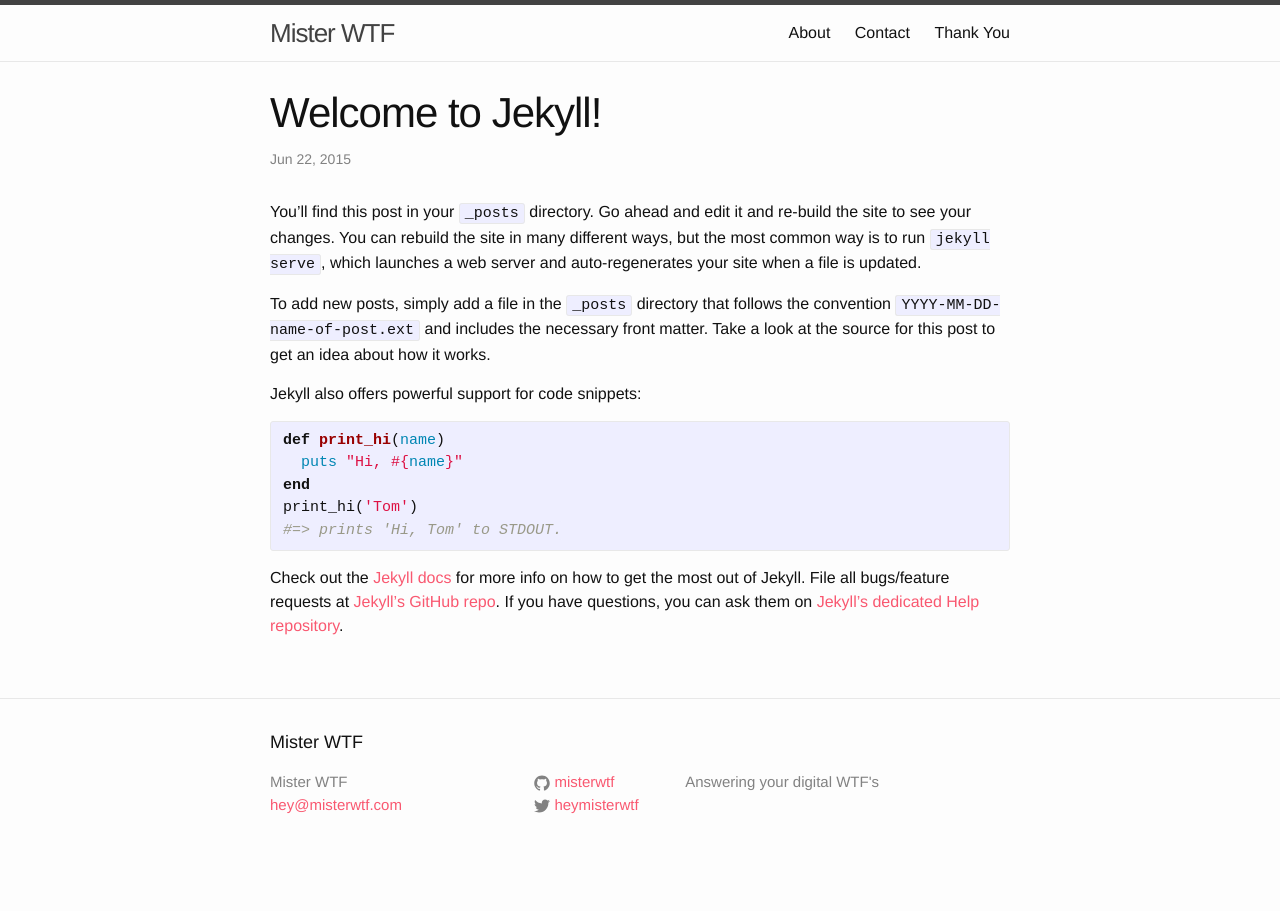
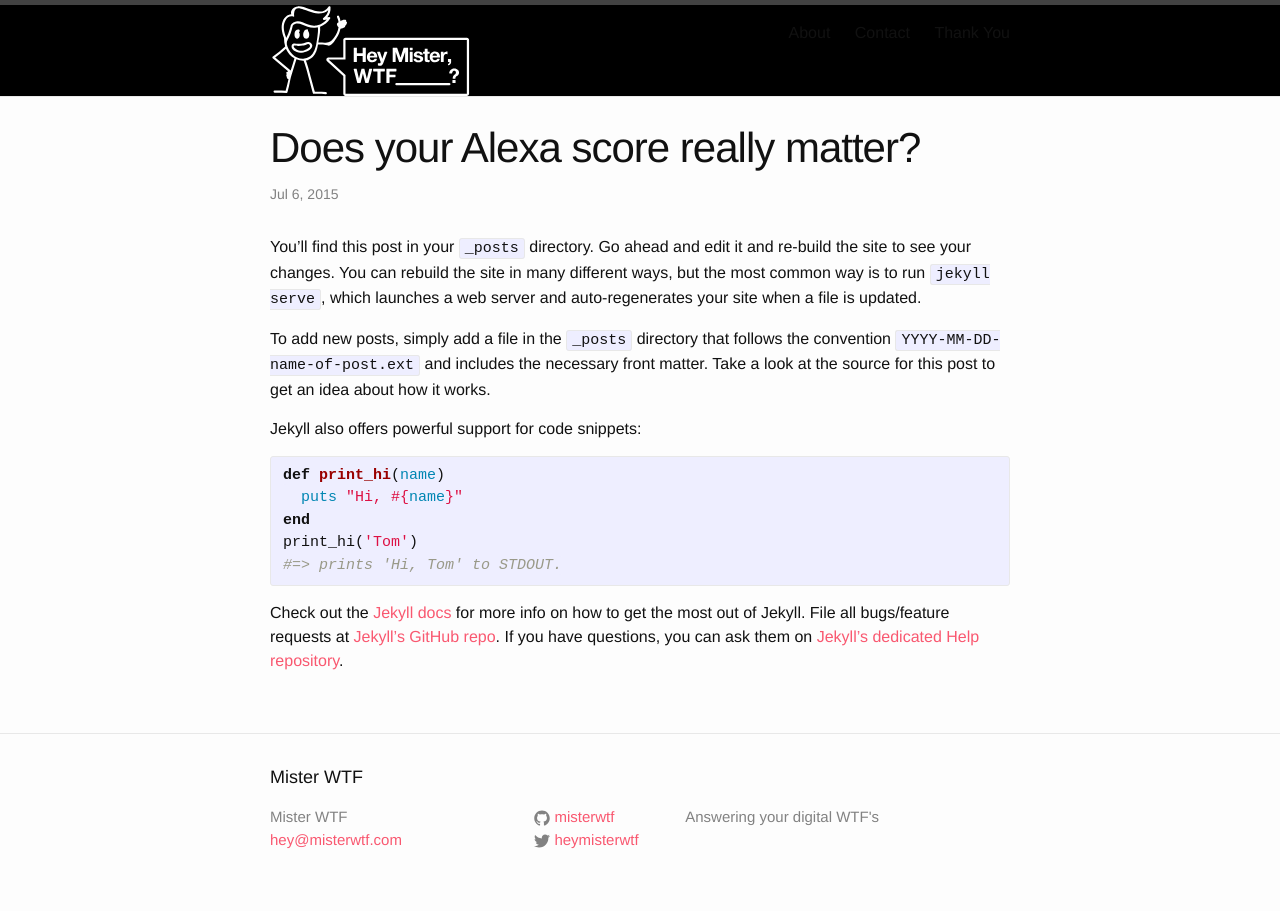
Before and after one commit to MisterWTF/MisterWTF, a Jekyll site: the page built from _posts/2015-07-06-does-your-alexa-score-really-matter.markdown, in a window 1280 px wide. Built offline with Jekyll 4.4.1, drawn with Linux system fonts in a browser that asks for light colours.

Commit message:
Added Logo and Changed Blog Post Title

```diff
--- a/_includes/header.html
+++ b/_includes/header.html
@@ -2,7 +2,7 @@
 
   <div class="wrapper">
 
-    <a class="site-title" href="{{ site.baseurl }}/">{{ site.title }}</a>
+    <a class="site-title" href="{{ site.baseurl }}/"><img src="{{ site.baseurl }}/assets/mister_wtf-white.svg" alt="Mister WTF Logo" width="200"/></a>
 
     <nav class="site-nav">
       <a href="#" class="menu-icon">
--- a/_posts/2015-06-22-welcome-to-jekyll.markdown
+++ b/_posts/2015-07-06-does-your-alexa-score-really-matter.markdown
@@ -1,8 +1,8 @@
 ---
 layout: post
-title:  "Welcome to Jekyll!"
-date:   2015-06-22 15:47:52
-categories: jekyll update
+title:  "Does your Alexa score really matter?"
+date:   2015-07-06 15:47:52
+categories: seo marketing
 ---
 You’ll find this post in your `_posts` directory. Go ahead and edit it and re-build the site to see your changes. You can rebuild the site in many different ways, but the most common way is to run `jekyll serve`, which launches a web server and auto-regenerates your site when a file is updated.
 
--- a/_sass/_layout.scss
+++ b/_sass/_layout.scss
@@ -5,7 +5,7 @@
     border-top: 5px solid $grey-color-dark;
     border-bottom: 1px solid $grey-color-light;
     min-height: 56px;
-
+    background: $black;
     // Positioning context for the mobile navigation icon
     position: relative;
 }
--- a/css/main.scss
+++ b/css/main.scss
@@ -16,7 +16,7 @@ $spacing-unit:     30px;
 $text-color:       #111;
 $background-color: #fdfdfd;
 $brand-color:      #f95870;
-
+$black: 		   #000000;
 $grey-color:       #828282;
 $grey-color-light: lighten($grey-color, 40%);
 $grey-color-dark:  darken($grey-color, 25%);
```
Also changed, not shown: assets/mister_wtf-white.svg (added), assets/mister_wtf.png (added), assets/mister_wtf.svg (added).
